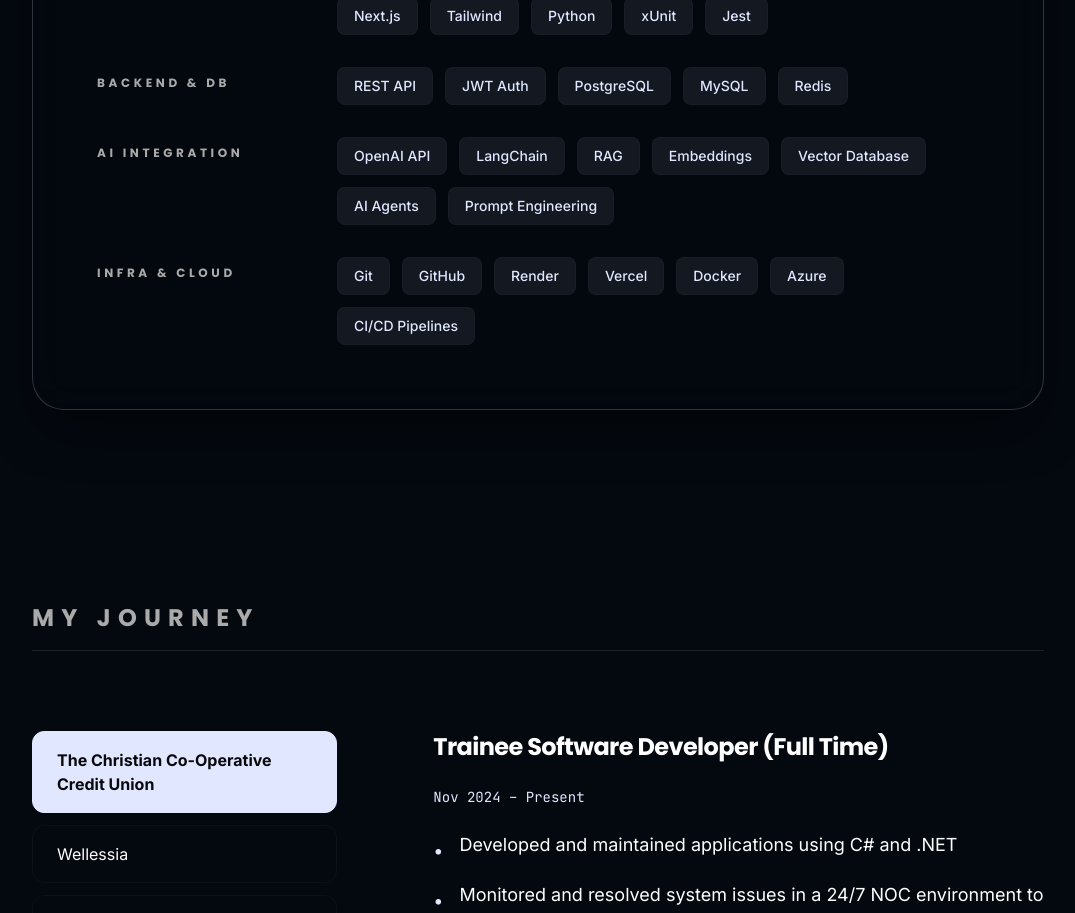
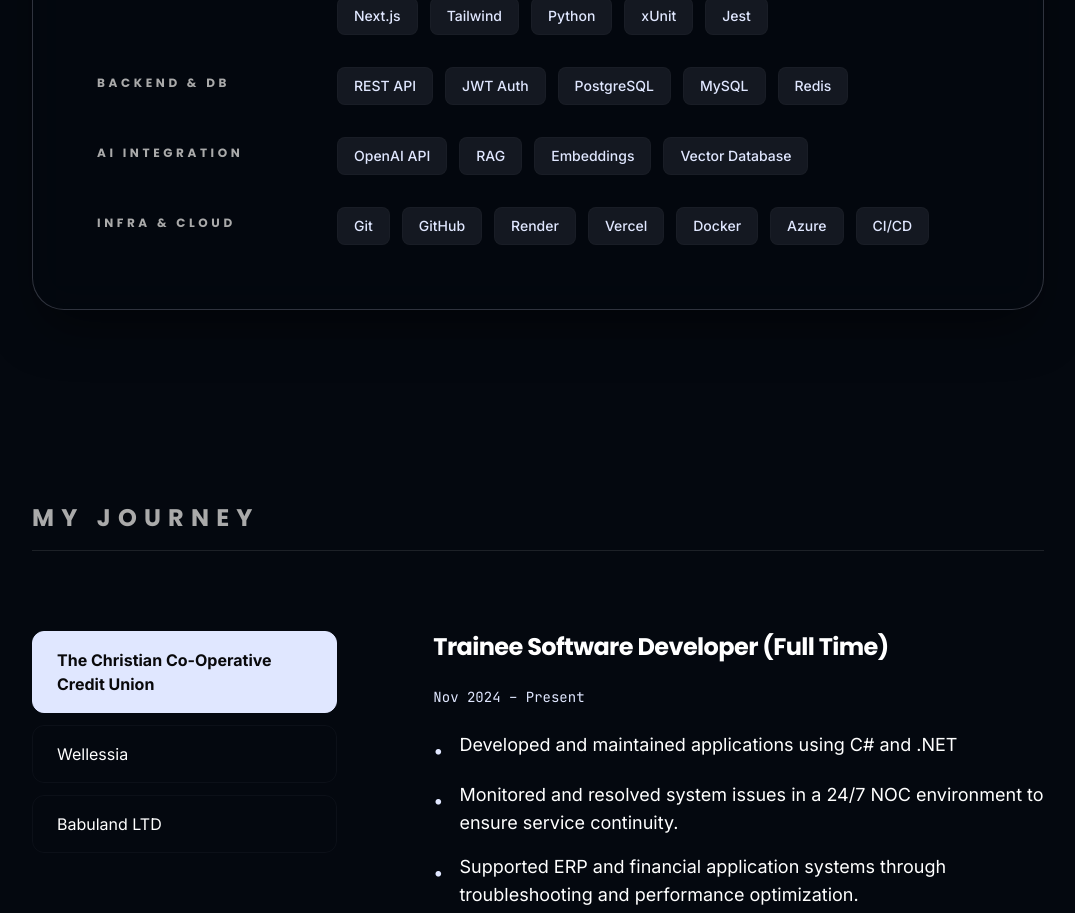
Before and after one commit to Charan951/protfilo, a React (Vite) app in the folder Brian Kabbo Sarker/: page / in a window 1280 px wide. Shown: the part 1680-2593 px from the top of the page, without its empty margins (132-1207 px from the left). Built offline with nearby package versions, Linux system fonts and the light colour scheme.

Commit message:
feat: create About section with bio, profile photo, and interactive tech stack display

```diff
--- a/Brian Kabbo Sarker/src/sections/About.tsx
+++ b/Brian Kabbo Sarker/src/sections/About.tsx
@@ -16,8 +16,8 @@ const About: React.FC = () => {
   const techStack = [
     { category: 'Languages & Frameworks', items: ['C#', 'ASP.NET Core', 'Entity Framework Core', 'TypeScript', 'React', 'Next.js', 'Tailwind', 'Python', 'xUnit', 'Jest'] },
     { category: 'Backend & DB', items: ['REST API', 'JWT Auth', 'PostgreSQL', 'MySQL', 'Redis'] },
-    { category: 'AI Integration', items: ['OpenAI API', 'LangChain', 'RAG', 'Embeddings', 'Vector Database', 'AI Agents', 'Prompt Engineering'] },
-    { category: 'Infra & Cloud', items: ['Git', 'GitHub', 'Render', 'Vercel', 'Docker', 'Azure', 'CI/CD Pipelines'] },
+    { category: 'AI Integration', items: ['OpenAI API', 'RAG', 'Embeddings', 'Vector Database'] },
+    { category: 'Infra & Cloud', items: ['Git', 'GitHub', 'Render', 'Vercel', 'Docker', 'Azure', 'CI/CD'] },
   ];
 
   return (
```
